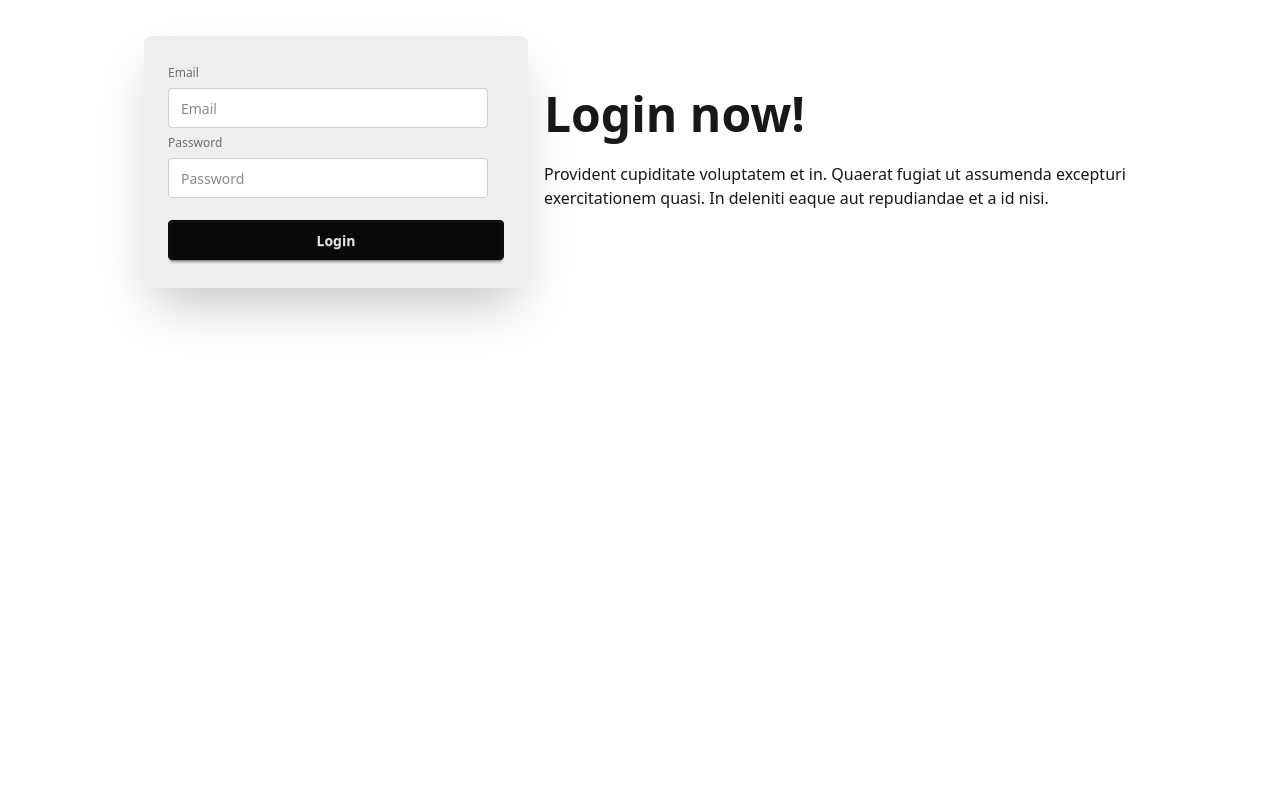
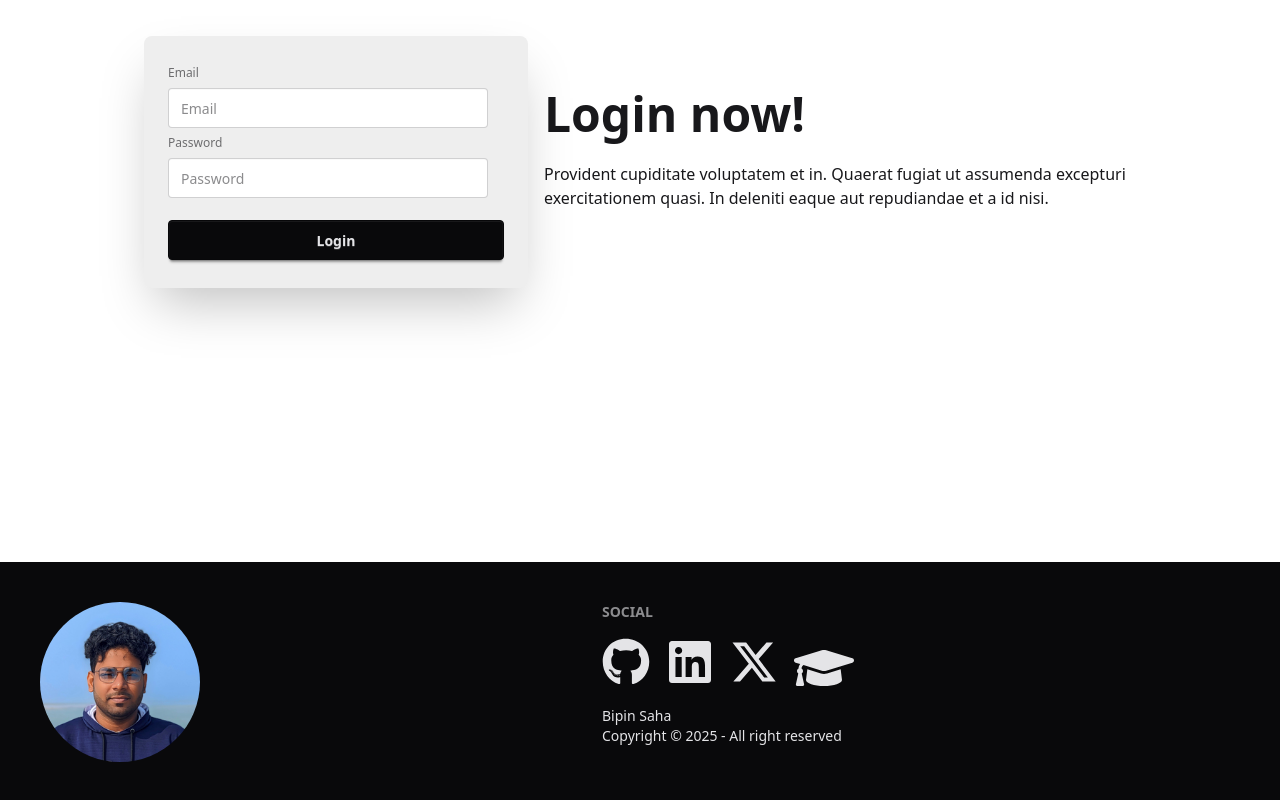
Before and after one commit to Md-Nur/Bipin-Dada-Portfolio, a Next.js app: page /login in a window 1280 px wide. Shown: the part 302-1102 px from the top of the page. Before the commit the page ends 864 px from the top, so only its background shows below. Built offline with nearby package versions, Linux system fonts and the light colour scheme; no server answers.

Commit message:
adding news

```diff
--- a/src/app/layout.tsx
+++ b/src/app/layout.tsx
@@ -5,6 +5,7 @@ import Navbar from "@/components/Nav/Navbar";
 import { ReactNode } from "react";
 import UserAuth from "@/provider/userAuth";
 import { Bounce, ToastContainer } from "react-toastify";
+import Footer from "@/components/Footer";
 
 const geistSans = Geist({
   variable: "--font-geist-sans",
@@ -46,6 +47,7 @@ export default function RootLayout({
             theme="light"
             transition={Bounce}
           />
+          <Footer />
         </UserAuth>
       </body>
     </html>
--- a/src/app/page.tsx
+++ b/src/app/page.tsx
@@ -5,6 +5,7 @@ import EarlyResearch from "@/components/Home/Early_Research";
 import Video from "@/components/Home/Video";
 import LifeAcademia from "@/components/Home/Life_Academia";
 import ChildhoodAcademic from "@/components/Home/Childhood_Academic";
+import News from "@/components/Home/News";
 
 const HomePage = () => {
   return (
@@ -15,6 +16,7 @@ const HomePage = () => {
       <Video />
       <LifeAcademia />
       <ChildhoodAcademic />
+      <News />
     </>
   );
 };
--- /dev/null
+++ b/src/components/Footer.tsx
@@ -0,0 +1,45 @@
+import Image from "next/image";
+import logo from "../../public/avatar.jpg";
+import { FaGithub, FaGraduationCap, FaLinkedin } from "react-icons/fa";
+import { FaXTwitter } from "react-icons/fa6";
+
+const Footer = () => {
+  return (
+    <footer className="footer sm:footer-horizontal bg-neutral text-neutral-content p-10">
+      <aside>
+        <Image
+          src={logo}
+          alt="Bipin Saha"
+          placeholder="blur"
+          className="rounded-full w-40"
+        />
+      </aside>
+      <nav>
+        <h6 className="footer-title">Social</h6>
+        <div className="grid grid-flow-col gap-4">
+          <a href="https://github.com/bipin-saha" target="_blank">
+            <FaGithub className="text-5xl" />
+          </a>
+          <a href="https://www.linkedin.com/in/bipinsaha/" target="_blank">
+            <FaLinkedin className="text-5xl" />
+          </a>
+          <a href="https://x.com/saha_bipin" target="_blank">
+            <FaXTwitter className="text-5xl" />
+          </a>
+          <a
+            href="https://scholar.google.com/citations?user=3oJ0SboAAAAJ&hl=en&oi=ao"
+            target="_blank"
+          >
+            <FaGraduationCap className="text-6xl" />
+          </a>
+        </div>
+        <p>
+          Bipin Saha <br />
+          Copyright &copy; {new Date().getFullYear()} - All right reserved
+        </p>
+      </nav>
+    </footer>
+  );
+};
+
+export default Footer;
--- /dev/null
+++ b/src/components/Home/News.tsx
@@ -0,0 +1,58 @@
+"use client";
+import { databases } from "@/lib/appwrite";
+import { useEffect, useState } from "react";
+import { FaCheckCircle } from "react-icons/fa";
+
+const colId = "6887f055001ee6815b89";
+
+type NewsDocument = {
+  $id: string;
+  title: string;
+  date: string;
+  content: string;
+  ref: string;
+};
+
+const News = () => {
+  const [news, setNews] = useState<NewsDocument[] | null>(null);
+  useEffect(() => {
+    databases
+      .listDocuments(process.env.NEXT_PUBLIC_APPWRITE_DATABASE_ID!, colId)
+      .then((res) => {
+        const newsDocs = res.documents.map((doc: any) => ({
+          $id: doc.$id,
+          date: doc.date,
+          content: doc.content,
+          ref: doc.ref,
+        })) as NewsDocument[];
+        setNews(newsDocs);
+      });
+  }, []);
+  return (
+    <ul className="timeline timeline-snap-icon max-md:timeline-compact timeline-vertical max-w-5xl mx-auto">
+      {news?.map((newsItem, i) => (
+        <li key={newsItem.$id}>
+          {i !== 0 && <hr />}
+          <div className="timeline-middle">
+            <FaCheckCircle />
+          </div>
+          <div
+            className={`${i % 2 ? "timeline-end" : "timeline-start"} md:mb-10`}
+          >
+            <time className="font-mono italic">
+              {new Date(newsItem.date).toLocaleDateString()}
+            </time>
+            <div className="text-lg font-black">
+              {newsItem?.title || "Title"}
+            </div>
+            {newsItem.content}
+            {newsItem?.ref && <iframe className="w-full rounded-2xl my-5" src={newsItem.ref} />}
+          </div>
+          {i !== news.length - 1 && <hr />}
+        </li>
+      ))}
+    </ul>
+  );
+};
+
+export default News;
```
Also changed, not shown: public/avatar.jpg (added).
